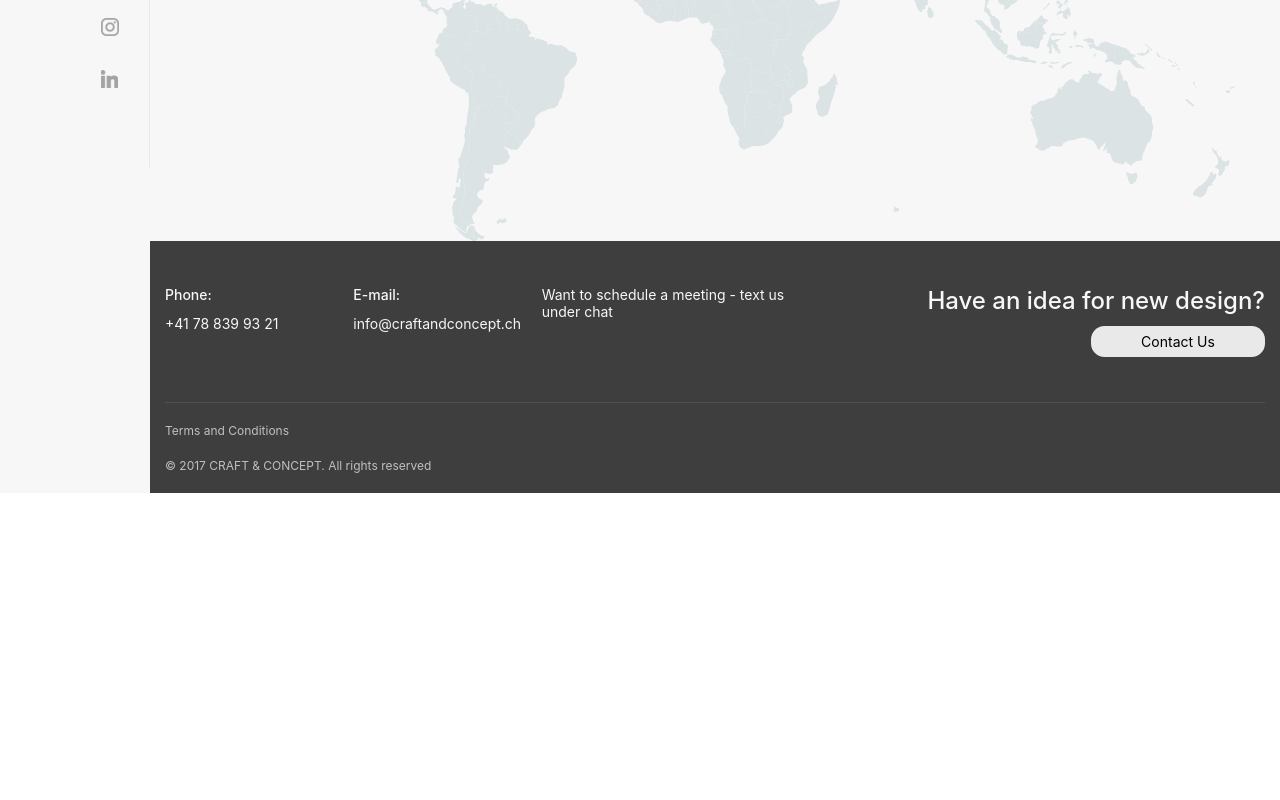
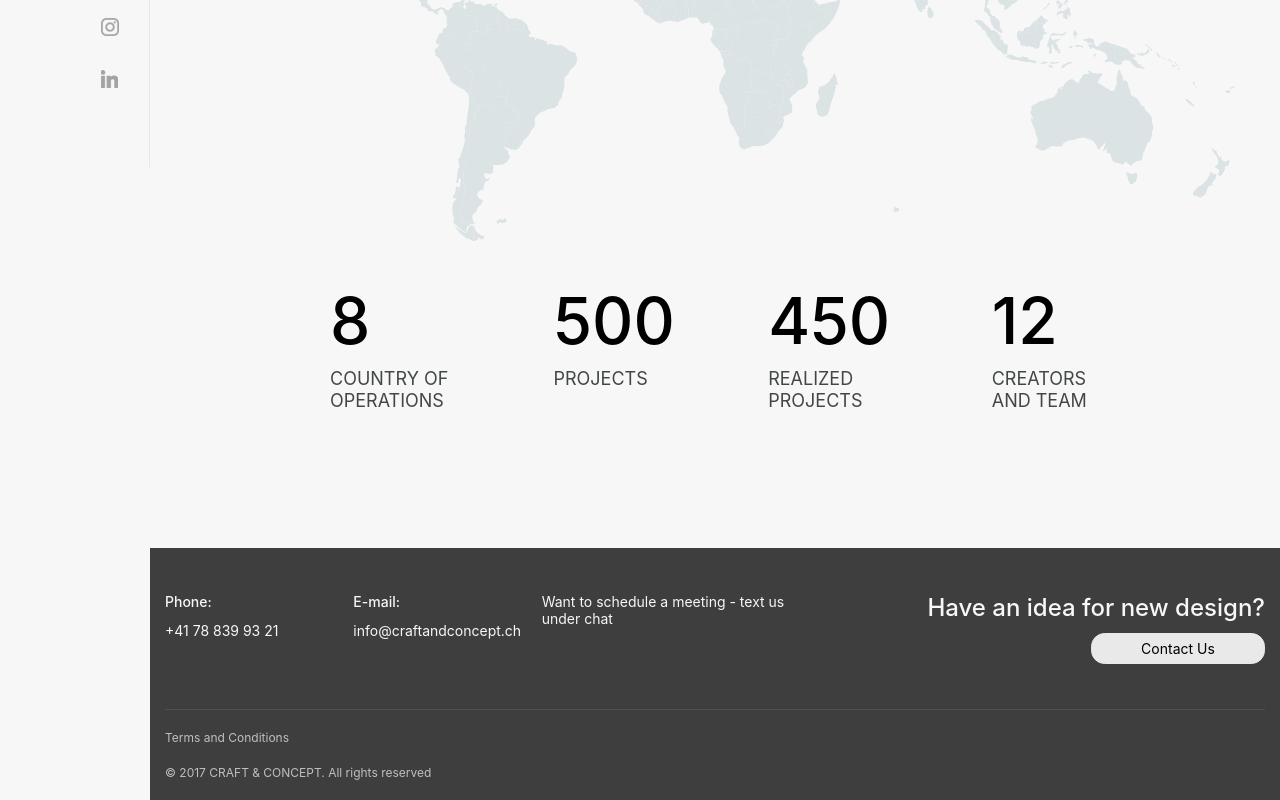
Before and after one commit to craftandconcept/craftwebsite, a Vue app: page / in a window 1280 px wide. Shown: the part 633-1433 px from the top of the page. Before the commit the page ends 1126 px from the top, so only its background shows below. Built offline with nearby package versions, Linux system fonts and the light colour scheme.

Commit message:
add number on home

```diff
--- a/src/components/Footer.vue
+++ b/src/components/Footer.vue
@@ -4,33 +4,33 @@
       <div class="row footer-contacts">
         <div class="col-2">
           <div class="phone">
-            <h3>Phone:</h3>
+            <h3>{{$t('phone:')}}</h3>
             <a href="tel: +41788399321">+41 78 839 93 21</a>
           </div>
         </div>
         <div class="col-2">
           <div class="e-mail">
-            <h3>E-mail:</h3>
+            <h3>{{$t('e-mail:')}}</h3>
             <a href="mailto: info@craftandconcept.ch">info@craftandconcept.ch</a>
           </div>
         </div>
         <div class="col-3">
           <div class="text-footer">
-            <p>Want to schedule a meeting - text us under chat</p>
+            <p>{{$t('want-to-schedule-a-meeting-text-us-under-chat')}}</p>
           </div>
         </div>
         <div class="col-5">
           <div class="contact-us">
-            <h2>Have an idea for new design?</h2>
+            <h2>{{$t('have-an-idea-for-new-design?')}}</h2>
             <div class="d-flex justify-content-end">
-              <button class="btn-footer">Contact Us</button>
+              <button class="btn-footer">{{$t('contact-us')}}</button>
             </div>
           </div>
         </div>
       </div>
       <div class="copirating">
-        <p>Terms and Conditions</p>
-        <p>© 2017 CRAFT & CONCEPT. All rights reserved</p>
+        <p><a href="#">{{$t('terms-and-conditions')}}</a></p>
+        <p>{{$t('©-2017-CRAFT-&-CONCEPT.all-rights-reserved')}}</p>
       </div>
     </div>
   </footer>
@@ -92,13 +92,20 @@ export default {
         font-size: 14px;
         line-height: 17px;
         color: #000000;
+        border: 1px  solid #E9E9E9;
         transition: all 0.3s;
+        &:hover{
+          background: none;
+          color: #E9E9E9;
+        }
       }
     }
     .copirating{
       border-top: 1px solid rgba(232, 232, 232, 0.1);
       padding: 20px 0;
-      p{
+      p,
+      a{
+        text-decoration: none;
         font-size: 12px;
         line-height: 15px;
         color: rgba(247, 247, 247, 0.7);
--- a/src/components/Navigation.vue
+++ b/src/components/Navigation.vue
@@ -23,9 +23,10 @@
                 <ul>
                     <li><a href="#">{{$t('our-story')}}</a></li>
                     <li><a href="#">— {{$t('architecture')}}</a></li>
+                    <li><a href="#">— {{$t('interior-design')}}</a></li>
                     <li><a href="#">— {{$t('individual-objects')}}</a></li>
-                    <li><a href="#">— {{$t('interior-design')}}</a></li>
                     <li><a href="#">— {{$t('3D-rendering')}}</a></li>
+                    <li><a href="#">— {{$t('brand-development')}}</a></li>
                     <li><a href="#">— {{$t('production-facilities')}}</a></li>
                     <li><a href="#">{{$t('team-&-creators')}}</a></li>
                     <li><a href="#">{{$t('collaborators')}}</a></li>
--- a/src/pages/Home.vue
+++ b/src/pages/Home.vue
@@ -6,6 +6,24 @@
       <Map />
       <!-- <img src="../assets/img/shield.png" alt="">
       <p>{{$t('home-text-1')}}</p> -->
+      <div class="project-counter d-flex">
+        <div class="project-col">
+          <h3>8</h3>
+          <p>Country of Operations</p>
+        </div>
+        <div class="project-col">
+          <h3>500</h3>
+          <p>Projects</p>
+        </div>
+        <div class="project-col">
+          <h3>450</h3>
+          <p>Realized Projects</p>
+        </div>
+        <div class="project-col">
+          <h3>12</h3>
+          <p>Creators and Team </p>
+        </div>
+      </div>
     </main>
     <Footer />
   </div>
@@ -44,5 +62,28 @@ export default {
       width: 100%;
     }
   }
+  .project-counter{
+    padding-left: 15%;
+    margin-bottom: 120px;
+    margin-top: 40px;
+    .project-col{
+      margin-right: 10%;
+      text-align: left;
+      max-width: 130px;
+      h3{
+        font-size: 64px;
+        line-height: 79px;
+        color: #000000;
+      }
+      p{
+        font-size: 18px;
+        line-height: 22px;
+        text-transform: uppercase;
+        color: #424647;
+      }
+
+    }
+
+  }
 }
 </style>
--- a/src/plugins/i18n/en.js
+++ b/src/plugins/i18n/en.js
@@ -9,8 +9,19 @@ export default {
   'individual-objects': 'Individual objects',
   'interior-design': 'Interior Design',
   '3D-rendering': '3D Rendering',
+  'brand-development': 'Brand Facilities',
   'production-facilities': 'Production Facilities',
   'team-&-creators': ' Team & Creators',
   'collaborators': 'Collaborators',
-  'contact-us': 'Contact us'
+  'contact-us': 'Contact us',
+  'phone:': 'Phone:',
+  'e-mail:': 'E-mail:',
+  'want-to-schedule-a-meeting-text-us-under-chat': 'Want to schedule a meeting - text us under chat',
+  'have-an-idea-for-new-design?': 'Have an idea for new design?',
+  'contact-us': 'Contact Us',
+  'terms-and-conditions': 'Terms and Conditions',
+  '©-2017-CRAFT-&-CONCEPT.all-rights-reserved': '© 2017 CRAFT & CONCEPT. All rights reserved'
+
+
+
 }
```
